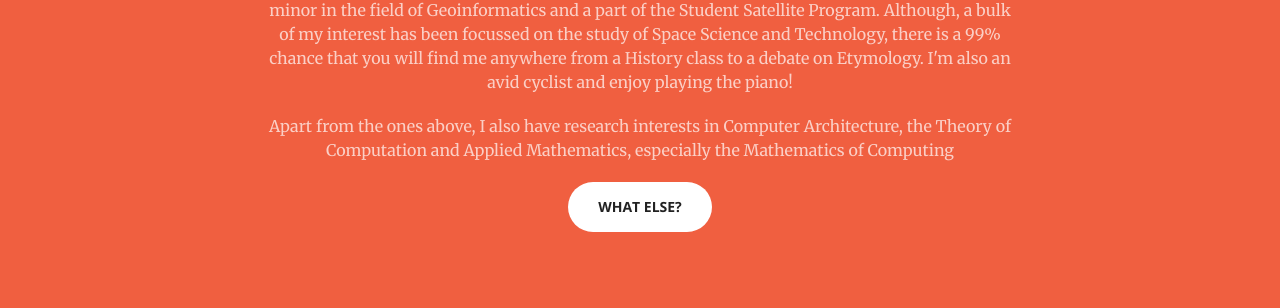
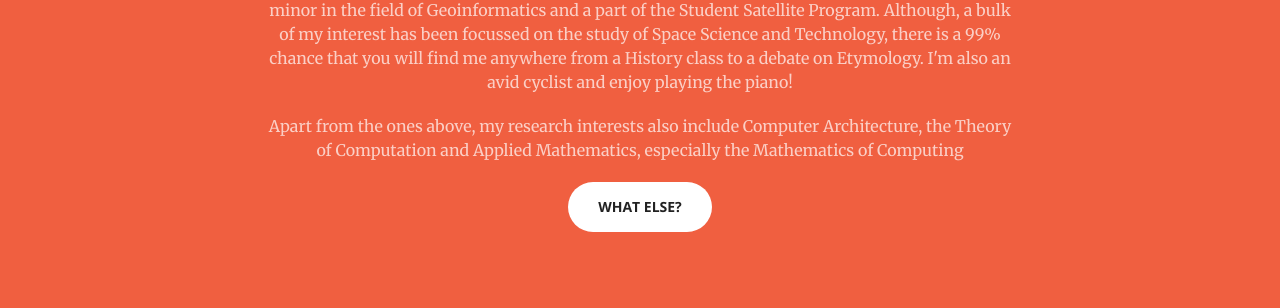
Before and after one commit to aravindbharathi/aravindbharathi.github.io, a Jekyll site: the page built from index.html, in a window 1280 px wide and 900 px high, scrolled down 958 px. Shown: the part 144-452 px from the top of the window. Built offline with Jekyll 4.4.1, drawn with Linux system fonts in a browser that asks for light colours.

Commit message:
Update call-to-action.html

```diff
--- a/_includes/call-to-action.html
+++ b/_includes/call-to-action.html
@@ -5,7 +5,7 @@
                 <h2 class="section-heading">About Me</h2>
                 <hr class="light">
                 <p class="text-faded">I'm an Undergraduate Student in the Department of Physics at IIT Bombay. I am also pursuing a minor in the field of Geoinformatics and a part of the Student Satellite Program. Although, a bulk of my interest has been focussed on the study of Space Science and Technology, there is a 99% chance that you will find me anywhere from a History class to a debate on Etymology. I'm also an avid cyclist and enjoy playing the piano!</p>
-                <p class="text-faded">Apart from the ones above, I also have research interests in Computer Architecture, the Theory of Computation and Applied Mathematics, especially the Mathematics of Computing</p>
+                <p class="text-faded">Apart from the ones above, my research interests also include Computer Architecture, the Theory of Computation and Applied Mathematics, especially the Mathematics of Computing</p>
                 <a href="#stuff" class="btn btn-default btn-xl">What else?</a>
             </div>
         </div>
```
